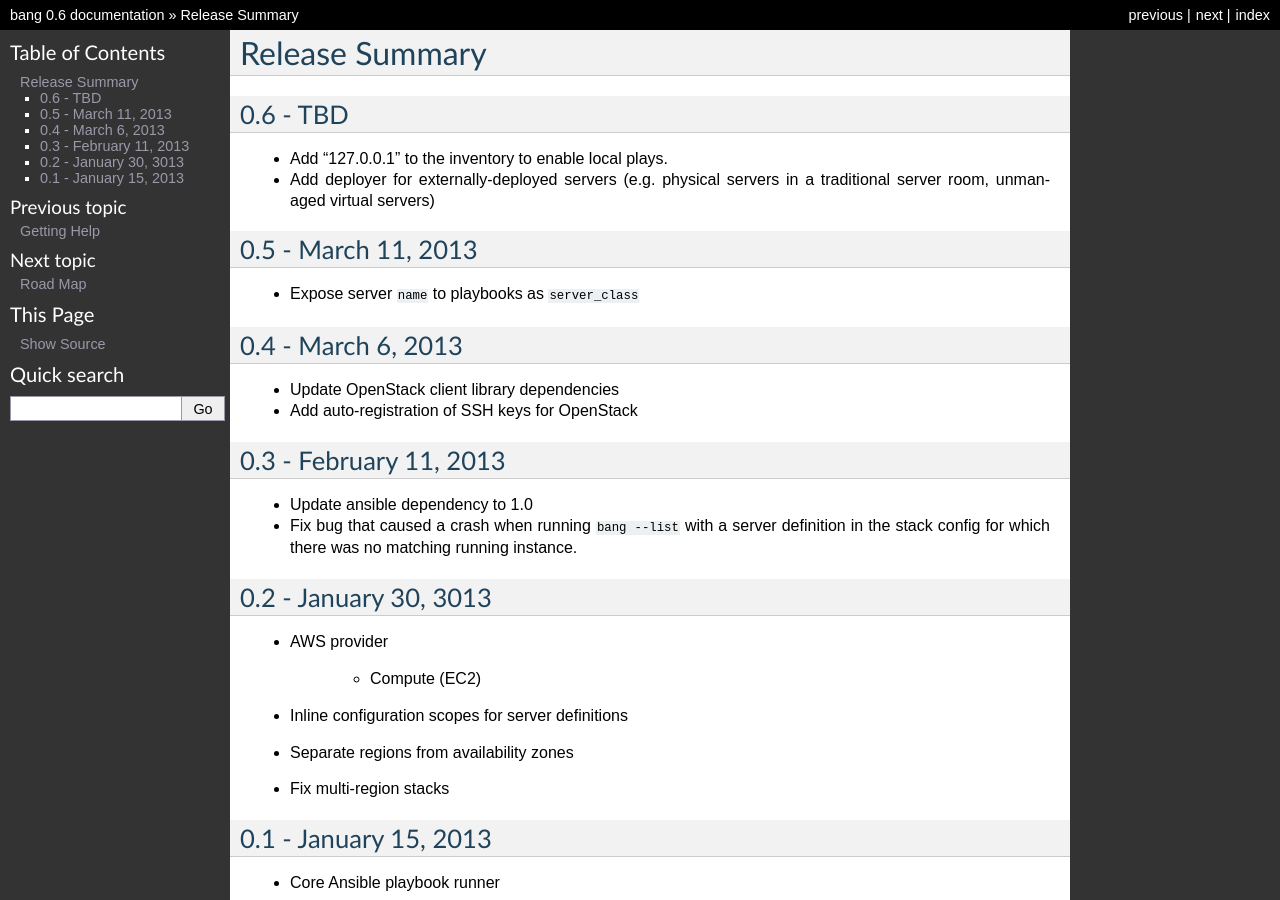
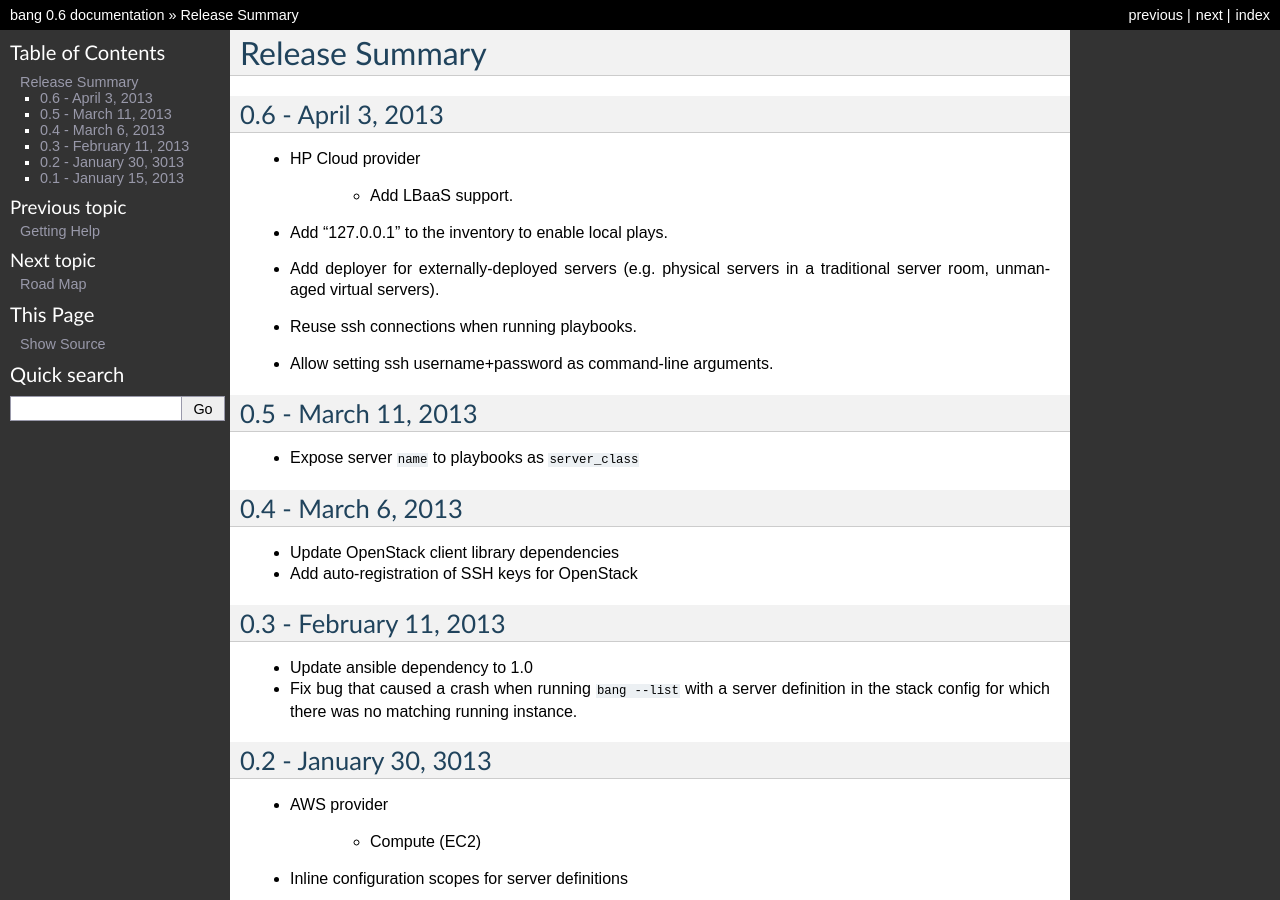
Before and after one commit to fr33jc/bang, a Sphinx documentation site: the page built from doc/releases.txt, in a window 1280 px wide and 900 px high. Built offline with Sphinx 7.4.7, drawn with Linux system fonts in a browser that asks for light colours.

Commit message:
Update 0.6 release notes

```diff
--- a/doc/releases.txt
+++ b/doc/releases.txt
@@ -2,11 +2,17 @@ Release Summary
 ===============
 
 
-0.6 - TBD
----------
+0.6 - April 3, 2013
+-------------------
+- HP Cloud provider
+
+    - Add LBaaS support.
+
 - Add "127.0.0.1" to the inventory to enable local plays.
 - Add deployer for externally-deployed servers (e.g. physical servers
-  in a traditional server room, unmanaged virtual servers)
+  in a traditional server room, unmanaged virtual servers).
+- Reuse ssh connections when running playbooks.
+- Allow setting ssh username+password as command-line arguments.
 
 0.5 - March 11, 2013
 --------------------
```
